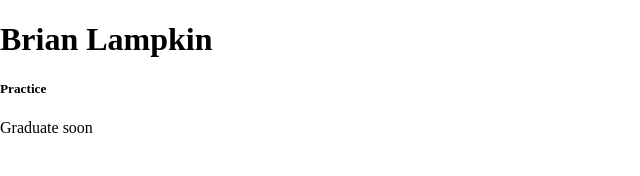
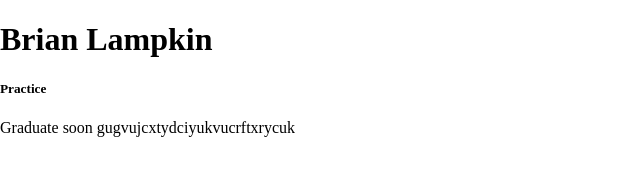
Before and after one commit to Blamp25/lampkibs-prototype, a plain HTML site: page index.html in a window 1280 px wide. Shown: the whole page, without its empty margins (0-640 px from the left). Drawn offline with Linux system fonts and the light colour scheme.

Commit message:
Update index.html

```diff
--- a/index.html
+++ b/index.html
@@ -7,6 +7,6 @@
   <body>
     <h1> Brian Lampkin </h1>
     <h5>Practice</h5>
-  Graduate soon
+  Graduate soon     gugvujcxtydciyukvucrftxrycuk
   </body>
 </html>
```
